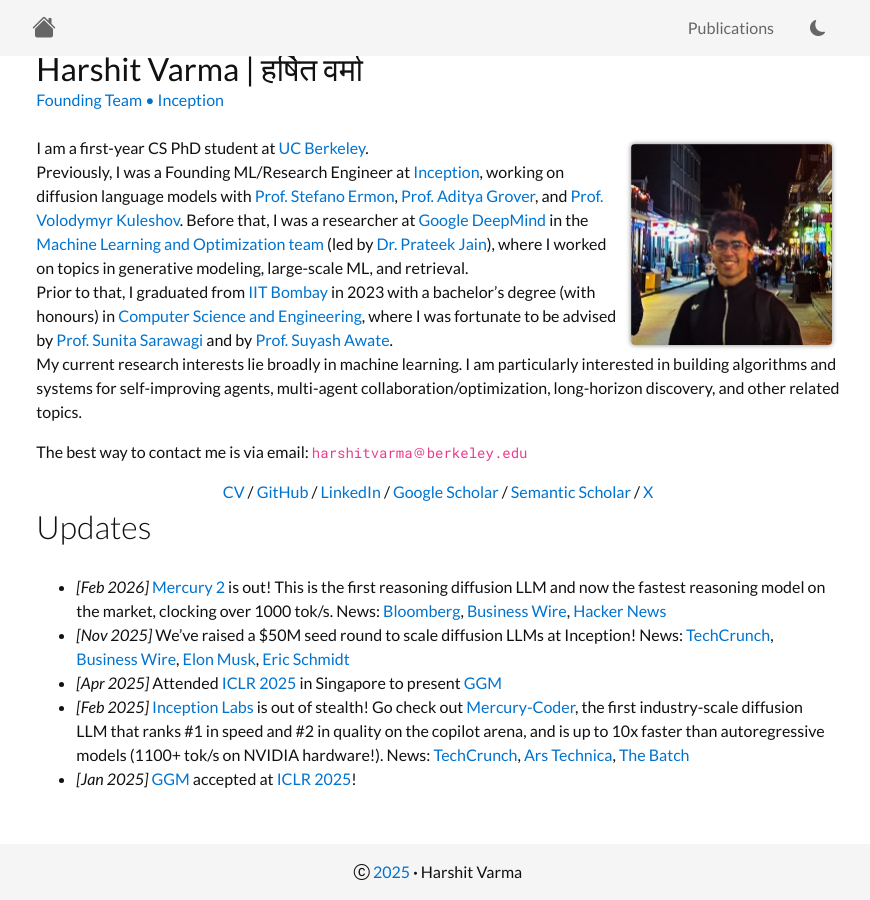
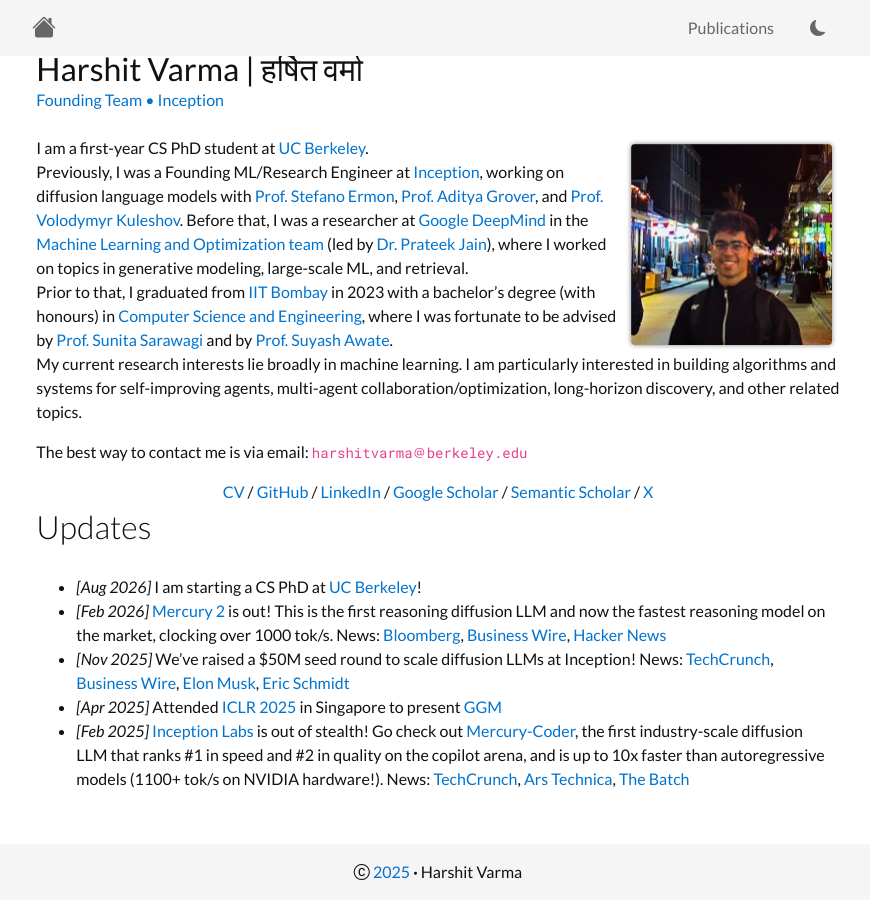
Before and after one commit to hrshtv/hrshtv.github.io, a Jekyll site: the page built from index.html, in a window 1280 px wide and 900 px high, scrolled down 54 px. Shown: the whole window, without its empty margins (202-1072 px from the left). Built offline with Jekyll 4.4.1, drawn with Linux system fonts in a browser that asks for light colours; nearby versions of some CDN libraries.

Commit message:
Add update for CS PhD at UC Berkeley
Added a new update about starting a CS PhD at UC Berkeley.

```diff
--- a/_includes/updates.md
+++ b/_includes/updates.md
@@ -1,3 +1,4 @@
+- *[Aug 2026]* I am starting a CS PhD at [UC Berkeley](https://eecs.berkeley.edu/)!
 - *[Feb 2026]* [Mercury 2](https://www.inceptionlabs.ai/blog/introducing-mercury-2) is out! This is the first reasoning diffusion LLM and now the fastest reasoning model on the market, clocking over 1000 tok/s. News: [Bloomberg](https://www.bloomberg.com/news/articles/2026-02-24/ai-image-pioneer-s-startup-unveils-tech-to-speed-up-chats-agents), [Business Wire](https://www.businesswire.com/news/home/20260224034496/en/Inception-Launches-Mercury-2-the-Fastest-Reasoning-LLM-5x-Faster-Than-Leading-Speed-Optimized-LLMs-with-Dramatically-Lower-Inference-Cost), [Hacker News](https://news.ycombinator.com/item?id=47144464)
 - *[Nov 2025]* We've raised a $50M seed round to scale diffusion LLMs at Inception! News: [TechCrunch](https://techcrunch.com/2025/11/06/inception-raises-50-million-to-build-diffusion-models-for-code-and-text/), [Business Wire](https://www.businesswire.com/news/home/20251106570339/en/Inception-Raises-%2450M-to-Power-Diffusion-LLMs-Increasing-LLM-Speed-and-Efficiency-by-up-to-10X-and-Unlocking-Real-Time-Accessible-AI-Applications), [Elon Musk](https://x.com/deedydas/status/1987220649602130130), [Eric Schmidt](https://www.linkedin.com/posts/eric-e-schmidt_were-thrilled-to-be-partnering-with-inception-activity-7392251908016734208-PBme)
 - *[Apr 2025]* Attended [ICLR 2025](https://iclr.cc/Conferences/2025) in Singapore to present [GGM](https://arxiv.org/abs/2405.17035)
```
